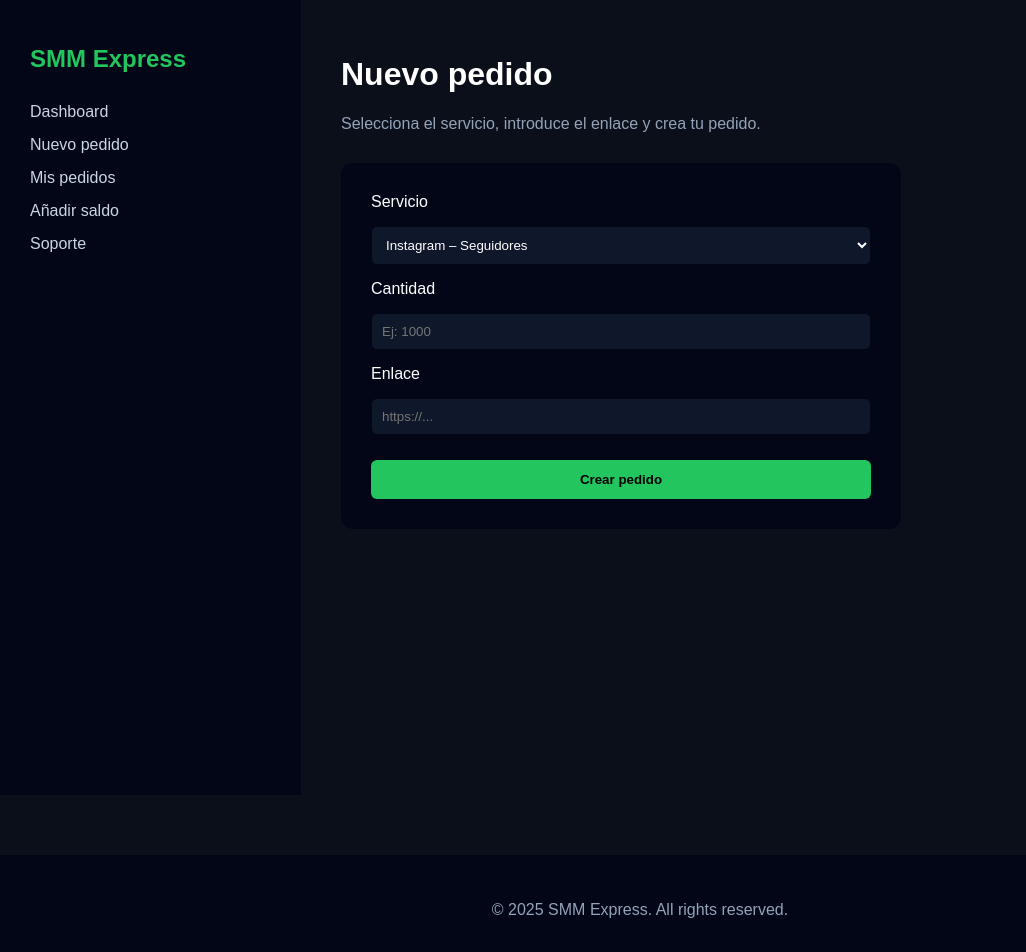
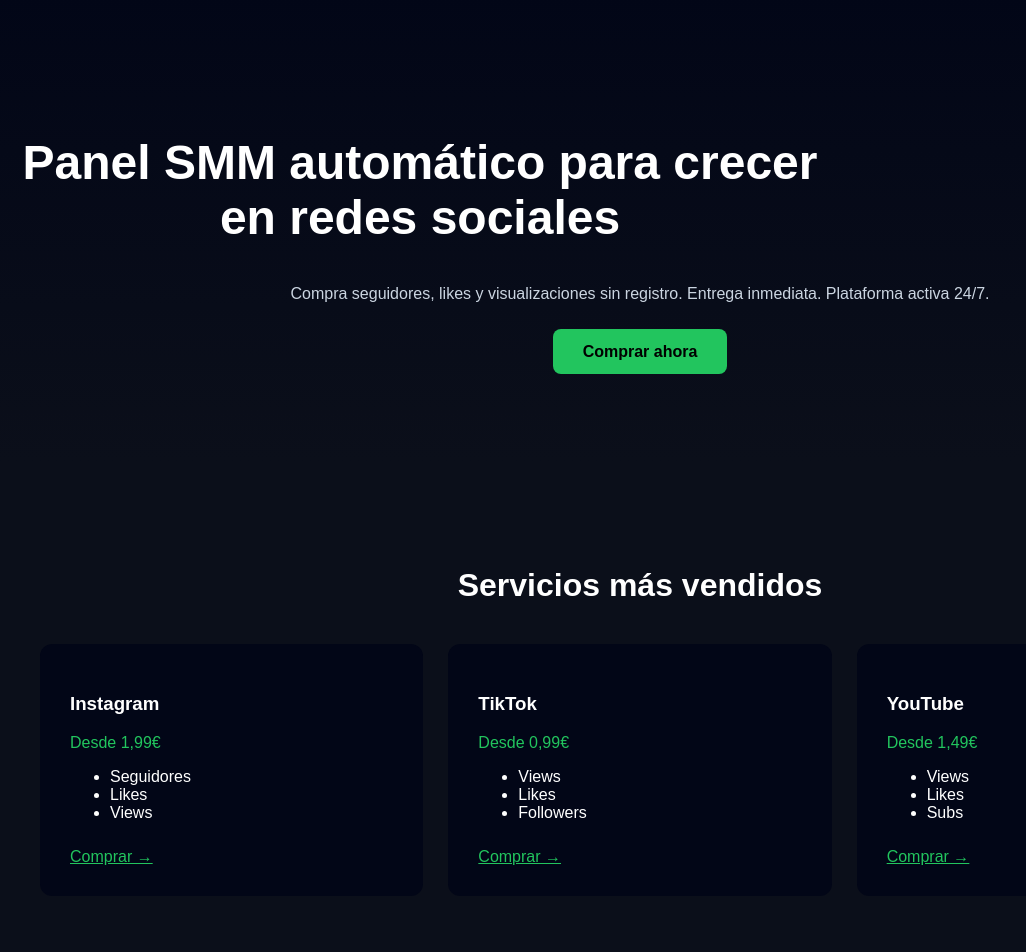
Before and after one commit to dotha115/SMMM, a Next.js app: page /dashboard in a window 1280 px wide. Shown: the part 80-1032 px from the top of the page, without its empty margins (0-1026 px from the left). Built offline with nearby package versions, Linux system fonts and the light colour scheme.

Commit message:
Update page.js

```diff
--- a/app/dashboard/page.js
+++ b/app/dashboard/page.js
@@ -1,108 +1,205 @@
-export default function Dashboard() {
+export default function Home() {
   return (
-    <div style={container}>
+    <main style={{ background: "#0b0f1a", color: "#fff", fontFamily: "Arial" }}>
 
-      {/* SIDEBAR */}
-      <aside style={sidebar}>
-        <h2 style={{ color: "#22c55e" }}>SMM Express</h2>
-        <nav style={menu}>
-          <a href="/dashboard" style={item}>Dashboard</a>
-          <a href="/dashboard" style={item}>Nuevo pedido</a>
-          <a href="/dashboard/orders" style={item}>Mis pedidos</a>
-          <a href="/dashboard/balance" style={item}>Añadir saldo</a>
-          <a href="/dashboard/support" style={item}>Soporte</a>
-        </nav>
-      </aside>
+      {/* HERO */}
+      <section style={hero}>
+        <h1 style={{ fontSize: "48px", maxWidth: "800px" }}>
+          Panel SMM automático para crecer en redes sociales
+        </h1>
+        <p style={heroText}>
+          Compra seguidores, likes y visualizaciones sin registro.
+          Entrega inmediata. Plataforma activa 24/7.
+        </p>
+        <a href="/order" style={ctaPrimary}>Comprar ahora</a>
+      </section>
 
-      {/* MAIN */}
-      <main style={main}>
-        <h1>Nuevo pedido</h1>
-        <p style={{ color: "#94a3b8" }}>
-          Selecciona el servicio, introduce el enlace y crea tu pedido.
-        </p>
+      {/* SERVICES GRID */}
+      <section style={section}>
+        <h2 style={title}>Servicios más vendidos</h2>
 
-        <div style={card}>
-          <label>Servicio</label>
-          <select style={input}>
-            <option>Instagram – Seguidores</option>
-            <option>Instagram – Likes</option>
-            <option>TikTok – Views</option>
-            <option>YouTube – Views</option>
-          </select>
+        <div style={grid}>
+          <ServiceCard
+            platform="Instagram"
+            price="Desde 1,99€"
+            features={["Seguidores", "Likes", "Views"]}
+          />
+          <ServiceCard
+            platform="TikTok"
+            price="Desde 0,99€"
+            features={["Views", "Likes", "Followers"]}
+          />
+          <ServiceCard
+            platform="YouTube"
+            price="Desde 1,49€"
+            features={["Views", "Likes", "Subs"]}
+          />
+        </div>
+      </section>
 
-          <label>Cantidad</label>
-          <input type="number" placeholder="Ej: 1000" style={input} />
+      {/* PRICING */}
+      <section style={sectionAlt}>
+        <h2 style={title}>Precios claros y sin sorpresas</h2>
 
-          <label>Enlace</label>
-          <input type="text" placeholder="https://..." style={input} />
+        <div style={grid}>
+          <PriceBox
+            name="Starter"
+            price="0,79€"
+            text="Ideal para probar el servicio"
+          />
+          <PriceBox
+            name="Popular"
+            price="1,49€"
+            text="El más elegido por creadores"
+            highlight
+          />
+          <PriceBox
+            name="Reseller"
+            price="Panel price"
+            text="Para agencias y revendedores"
+          />
+        </div>
+      </section>
 
-          <button style={button}>Crear pedido</button>
+      {/* BENEFITS */}
+      <section style={section}>
+        <h2 style={title}>Por qué elegir SMM Express</h2>
+
+        <div style={grid}>
+          <Benefit text="Entrega automática en minutos" />
+          <Benefit text="Sin contraseña ni registro" />
+          <Benefit text="Pagos 100% seguros" />
+          <Benefit text="Servicios testeados y estables" />
+          <Benefit text="Soporte activo 24/7" />
+          <Benefit text="Precios de panel profesional" />
         </div>
-      </main>
+      </section>
 
+      {/* FINAL CTA */}
+      <section style={finalCta}>
+        <h2 style={{ fontSize: "36px" }}>
+          Empieza ahora. Resultados en minutos.
+        </h2>
+        <a href="/order" style={ctaPrimary}>Comprar sin registro</a>
+      </section>
+
+    </main>
+  );
+}
+
+/* COMPONENTES VISUALES */
+
+function ServiceCard({ platform, price, features }) {
+  return (
+    <div style={card}>
+      <h3>{platform}</h3>
+      <p style={{ color: "#22c55e" }}>{price}</p>
+      <ul>
+        {features.map(f => <li key={f}>{f}</li>)}
+      </ul>
+      <a href="/order" style={link}>Comprar →</a>
+    </div>
+  );
+}
+
+function PriceBox({ name, price, text, highlight }) {
+  return (
+    <div style={{
+      ...card,
+      border: highlight ? "2px solid #22c55e" : "1px solid #020617"
+    }}>
+      <h3>{name}</h3>
+      <h2 style={{ color: "#22c55e" }}>{price}</h2>
+      <p>{text}</p>
+      <a href="/order" style={ctaSmall}>Elegir</a>
+    </div>
+  );
+}
+
+function Benefit({ text }) {
+  return (
+    <div style={benefit}>
+      ✔ {text}
     </div>
   );
 }
 
 /* STYLES */
 
-const container = {
-  display: "flex",
-  minHeight: "100vh",
-  background: "#0b0f1a",
-  color: "#fff"
+const hero = {
+  padding: "100px 20px",
+  textAlign: "center",
+  background: "linear-gradient(180deg,#020617,#0b0f1a)"
 };
 
-const sidebar = {
-  width: "240px",
-  background: "#020617",
-  padding: "30px",
-  borderRight: "1px solid #020617"
+const heroText = {
+  color: "#cbd5e1",
+  maxWidth: "700px",
+  margin: "20px auto 40px"
 };
 
-const menu = {
-  display: "flex",
-  flexDirection: "column",
-  marginTop: "30px",
-  gap: "15px"
+const section = {
+  padding: "80px 20px",
+  maxWidth: "1200px",
+  margin: "0 auto"
 };
 
-const item = {
-  color: "#cbd5e1",
-  textDecoration: "none"
+const sectionAlt = {
+  padding: "80px 20px",
+  background: "#020617"
 };
 
-const main = {
-  flex: 1,
-  padding: "40px"
+const title = {
+  fontSize: "32px",
+  textAlign: "center",
+  marginBottom: "40px"
+};
+
+const grid = {
+  display: "grid",
+  gridTemplateColumns: "repeat(auto-fit,minmax(250px,1fr))",
+  gap: "25px"
 };
 
 const card = {
   background: "#020617",
   padding: "30px",
-  borderRadius: "12px",
-  maxWidth: "500px",
-  marginTop: "30px",
-  display: "flex",
-  flexDirection: "column",
-  gap: "15px"
+  borderRadius: "12px"
 };
 
-const input = {
-  padding: "10px",
-  borderRadius: "6px",
-  border: "1px solid #020617",
-  background: "#0f172a",
-  color: "#fff"
+const benefit = {
+  background: "#020617",
+  padding: "20px",
+  borderRadius: "10px"
 };
 
-const button = {
-  marginTop: "10px",
-  padding: "12px",
+const finalCta = {
+  padding: "100px 20px",
+  textAlign: "center",
+  background: "#020617"
+};
+
+const ctaPrimary = {
   background: "#22c55e",
   color: "#000",
-  border: "none",
+  padding: "14px 30px",
+  borderRadius: "8px",
+  textDecoration: "none",
+  fontWeight: "bold"
+};
+
+const ctaSmall = {
+  display: "inline-block",
+  marginTop: "15px",
+  background: "#22c55e",
+  color: "#000",
+  padding: "10px 20px",
   borderRadius: "6px",
-  fontWeight: "bold",
-  cursor: "pointer"
+  textDecoration: "none"
 };
+
+const link = {
+  color: "#22c55e",
+  marginTop: "10px",
+  display: "inline-block"
+};
```
